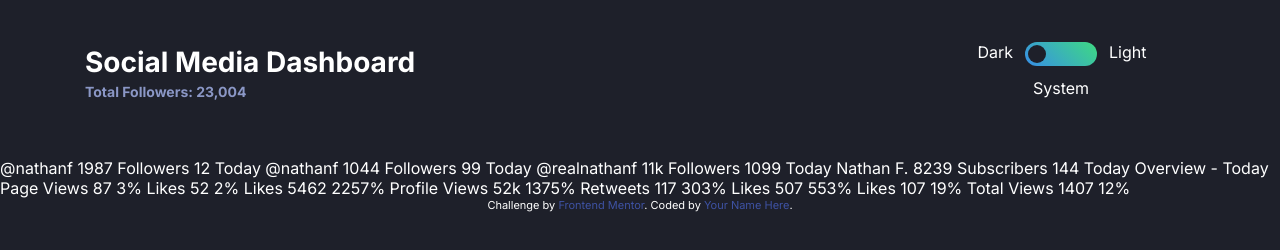
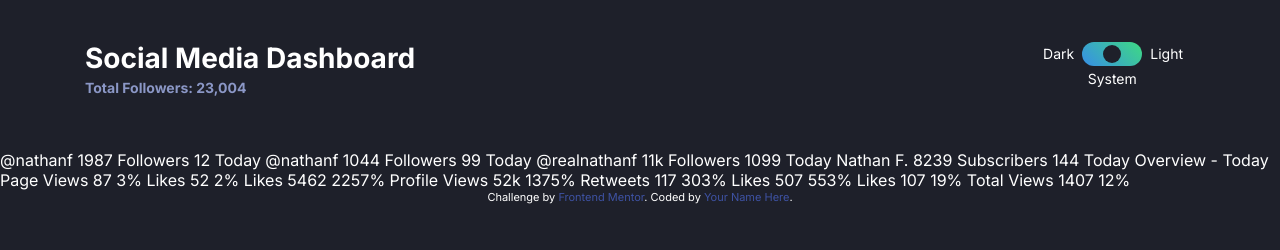
Before and after one commit to Heramb1221/FEM-Social-media-dashboard, a website: page index.html in a window 1280 px wide. Drawn offline with Linux system fonts and the light colour scheme.

Commit message:
toggle section complete

```diff
--- a/app/scss/components/header.scss
+++ b/app/scss/components/header.scss
@@ -1,16 +1,21 @@
 @use '../util' as *;
 
 .header {
+    display: flex;
+    flex-wrap: wrap;
     margin-top: rem(36);
 
     @include breakpoint(medium) {
-        display: flex;
         justify-content: space-between;
         align-items: center;
     }
 
     &__title {
+        width: 100%;
 
+        @include breakpoint(medium) {
+            width: auto;
+        }
     }
 
     &__subtitle {
@@ -18,8 +23,4 @@
         font-weight: 700;
         color: var(--dark-text1);
     }
-
-    &__toggle {
-
-    }
 }
--- a/app/scss/components/toggle.scss
+++ b/app/scss/components/toggle.scss
@@ -7,12 +7,16 @@
 
 .toggle {
     display: grid;
-    grid-template-columns: repeat(3, 1fr);
+    grid-template-columns: 1fr rem(60) 1fr;
     grid-template-rows: repeat(2, 1fr);
-    gap: rem(12);
+    gap: rem(4.8) rem(8);
     border: none;
+    margin: 0;
 
     label {
+        font-size: rem(14);
+        align-self: center;
+
         &[for='dark'] {
             grid-column: 1 / 2;
             justify-self: end;
@@ -21,6 +25,7 @@
             grid-column: 1 / 4;
             grid-row: 2 / 3;
             justify-self: center;
+            align-self: start;
         }
         &[for='light'] {
             grid-column: 3 / 4;
@@ -35,7 +40,14 @@
     }
 
     input[type="radio"]{
+        margin: 0 rem(-2) 0 rem(-2);
         opacity: 0;
+        width: rem(20);
+        height: rem(24);
+
+        &:focus ~ .toggle__button {
+            border: rem(2) solid white;
+        }
     }
 
     &__background {
@@ -46,6 +58,7 @@
         top: 0;
         display: block;
         background: linear-gradient(225deg, var(--toggle-bg-end) 0%, var(--toggle-bg-start) 98.82%);
+        pointer-events: none;
     }
 
     &__button {                      /* BEM naming convention: child element of `.toggle` */
@@ -57,6 +70,7 @@
         height: rem(18);             /* Height set using custom rem function for consistency */
         border-radius: 50%;          /* Makes the button perfectly circular */
         background-color: var(--dark-bg); /* Background color set using a CSS variable */
+        transition: all 150ms ease-in-out;
     }
 
 
@@ -67,4 +81,15 @@
    3. `border-radius: 50%` creates a circular button.
    4. `background-color` is set using the `--toggle` variable, which makes it easy to switch themes or update the color globally.
 */
+
+    #light:checked ~ .toggle__button {
+        left: calc(100% - 21px);
+        right: 3px;
+    }
+
+    #system:checked ~ .toggle__button {
+        left: 50%;
+        right: auto;
+        transform: translate(-50%);
+    }
 }
--- a/index.html
+++ b/index.html
@@ -31,9 +31,6 @@
     </div>
 
     <fieldset class="header__toggle toggle" aria-label="theme toggle" role="radiogroup">
-      <label for="dark">Dark</label>
-      <label for="system">System</label>
-      <label for="light">Light</label>
       <div class="toggle__wrapper">
         <input type="radio" name="theme" id="dark" />
         <input type="radio" name="theme" id="system" checked />
@@ -41,6 +38,9 @@
         <span aria-hidden="true" class="toggle__background"></span>
         <span aria-hidden="true" class="toggle__button"></span>
       </div>
+      <label for="dark">Dark</label>
+      <label for="system">System</label>
+      <label for="light">Light</label>
     </fieldset>
   </header>
 
```
Also changed, not shown: dist/style.css, 1 other file.
